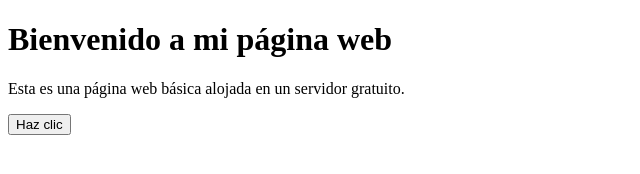
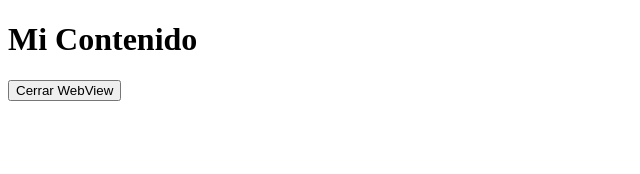
Before and after one commit to rdbc3415/saex_page, a plain HTML site: page index.html in a window 1280 px wide. Shown: the whole page, without its empty margins (0-640 px from the left). Drawn offline with Linux system fonts and the light colour scheme.

Commit message:
Update index.html

```diff
--- a/index.html
+++ b/index.html
@@ -4,16 +4,14 @@
     <title>Mi Página Web</title>
 </head>
 <body>
-    <h1>Bienvenido a mi página web</h1>
-    <p>Esta es una página web básica alojada en un servidor gratuito.</p>
-
-    <button id="myButton">Haz clic</button>
+    <h1>Mi Contenido</h1>
+    <button onclick="cerrarVentana()">Cerrar WebView</button>
 
     <script>
-        // Tu código JavaScript aquí
-        document.getElementById("myButton").addEventListener("click", function() {
-            alert("¡Hiciste clic en el botón!");
-        });
+        function cerrarVentana() {
+            // Cierra la ventana actual
+            window.close();
+        }
     </script>
 </body>
 </html>
```
